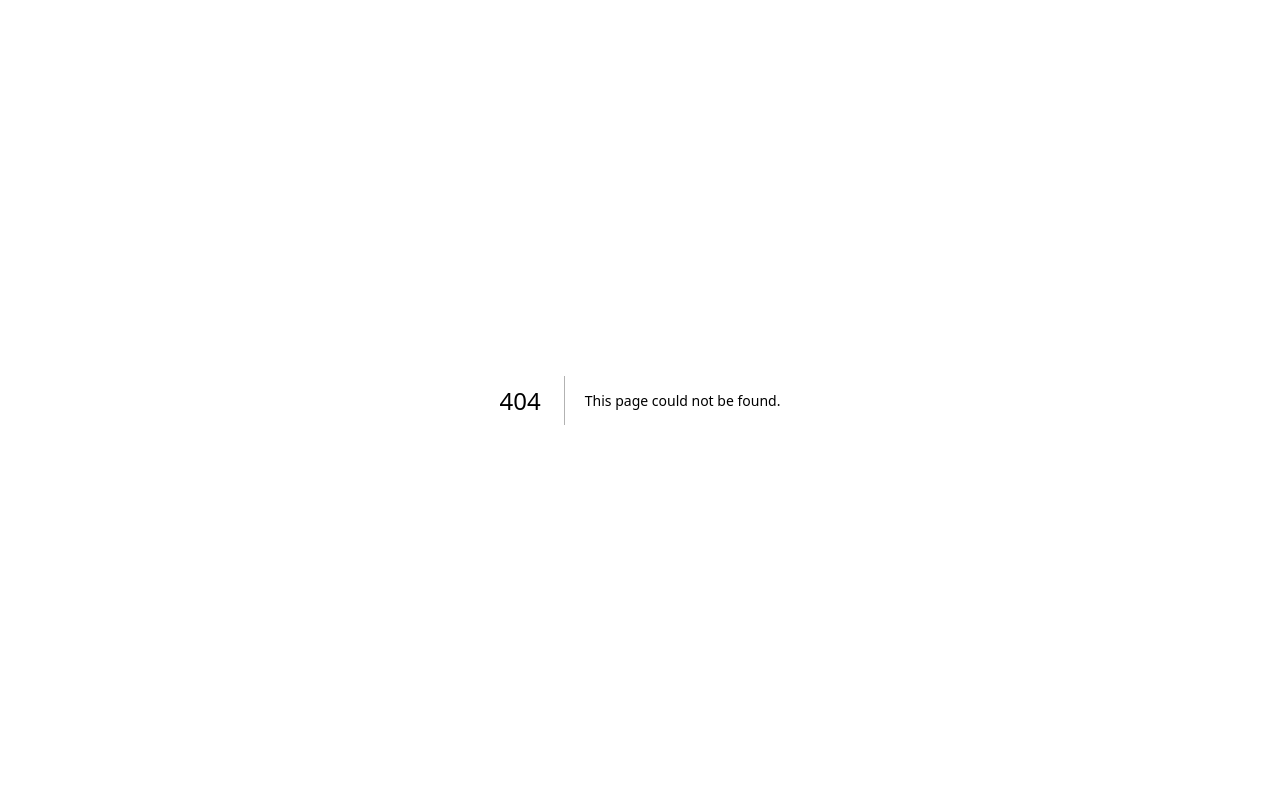
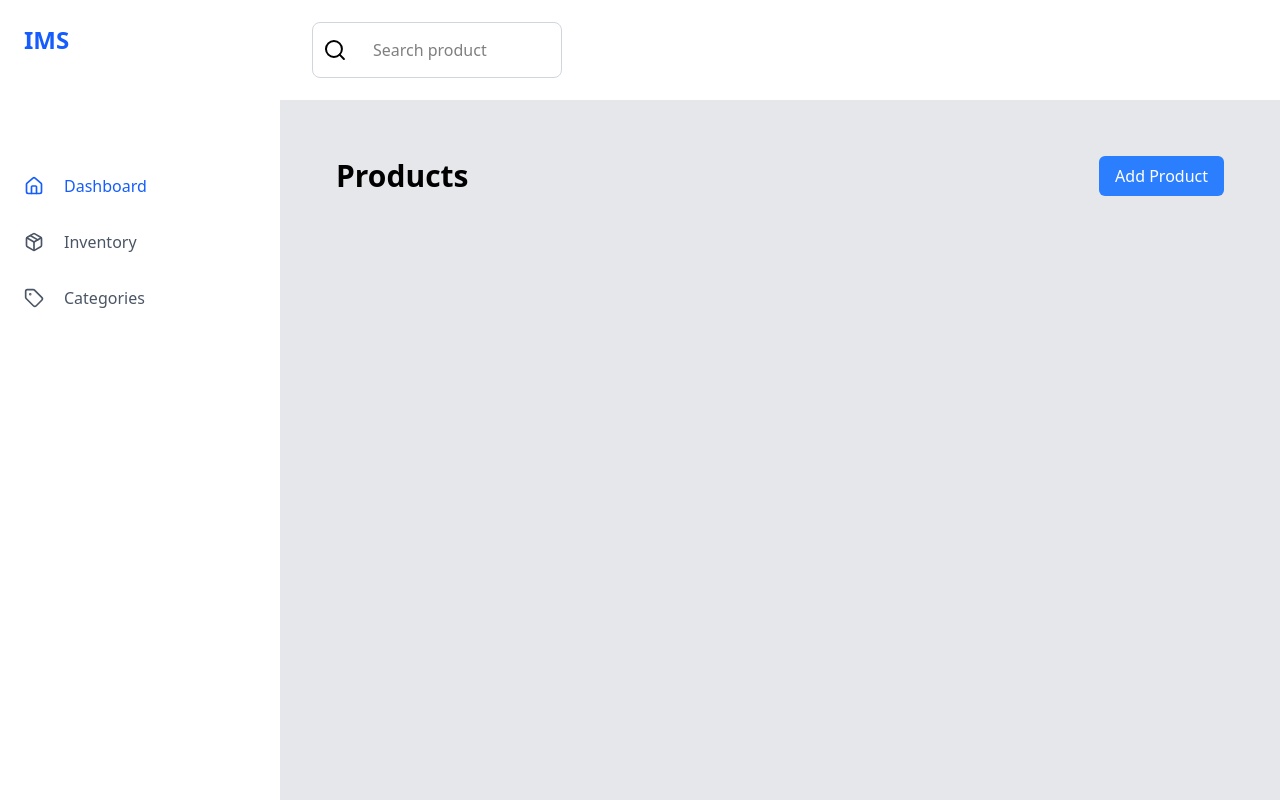
Before and after one commit to sudevmagar/inventory-management-system, a Next.js app: page /dashboard/inventory in a window 1280 px wide. Before the commit this address had no page. Built offline with nearby package versions, Linux system fonts and the light colour scheme.

Commit message:
nest into dashboard

```diff
--- a/app/category/page.jsx
+++ /dev/null
@@ -1,10 +0,0 @@
-import CategoryForm from '@/components/Category/CategoryForm'
-import React from 'react'
-
-export default function CategoryPage() {
-  return (
-    <div className="">
-      <CategoryForm />
-    </div>
-  )
-}
--- /dev/null
+++ b/app/dashboard/category/create/page.jsx
@@ -0,0 +1,10 @@
+import CategoryForm from "@/components/Category/CategoryForm";
+import React from "react";
+
+export default function AddCategory() {
+  return (
+    <div className="">
+      <CategoryForm />
+    </div>
+  );
+}
--- /dev/null
+++ b/app/dashboard/category/page.jsx
@@ -0,0 +1,9 @@
+import CategoryList from '@/components/Category/CategoryList'
+
+export default function CategoryPage() {
+  return (
+    <div className="">
+      <CategoryList />
+    </div>
+  )
+}
--- a/app/dashboard/layout.js
+++ b/app/dashboard/layout.js
@@ -1,3 +1,4 @@
+import Link from "next/link";
 import SidebarToggle from "../../components/SidebarToggle";
 import { Home, Package, Tag, Search } from "lucide-react";
 
@@ -16,7 +17,7 @@ export default function DashboardLayout({ children }) {
             </div>
             <div className="w-full flex items-center mb-8 cursor-pointer hover:text-blue-600">
               <Package className="w-5 h-5 mr-5" />
-              <p className="font-medium">Inventory</p>
+              <Link href={'/dashboard/inventory'} className="font-medium">Inventory</Link>
             </div>
             <div className="w-full flex items-center mb-8 cursor-pointer hover:text-blue-600">
               <Tag className="w-5 h-5 mr-5" />
--- a/components/Inventory/CreateForm.jsx
+++ b/components/Inventory/CreateForm.jsx
@@ -1,4 +1,5 @@
 "use client";
+import Link from "next/link";
 import React, { useState } from "react";
 
 export default function CreateForm() {
@@ -110,12 +111,20 @@ export default function CreateForm() {
           </select>
         </div>
 
+        <div className="flex gap-2 flex-col sm:flex-row text-center">
           <button
             type="submit"
             className="w-full bg-blue-500 text-white py-2 rounded-md hover:bg-blue-600 transition-colors"
           >
             Add Product
           </button>
+          <Link
+            href="/dashboard/inventory"
+            className="w-full bg-blue-500 text-white py-2 rounded-md hover:bg-blue-600 transition-colors"
+          >
+            Cancel
+          </Link>
+        </div>
       </form>
     </div>
   );
--- a/components/Inventory/ProductsList.jsx
+++ b/components/Inventory/ProductsList.jsx
@@ -4,12 +4,18 @@ import React from "react";
 
 export default function ProductsList() {
   return (
-    <div className="">
-      <div className="">
-        <h1>Products</h1>
-        <div>
-          <Link href={"/inventory/create"}>Add Product</Link>
-        </div>
+    <div className="max-w-5xl mx-auto p-6">
+      <div className="flex justify-between items-center mb-6">
+        <h1 className="text-3xl font-bold">Products</h1>
+        <Link href="/dashboard/inventory/create"
+          className="bg-blue-500 text-white px-4 py-2 rounded-md hover:bg-blue-600 transition-colors"
+        >
+          Add Product
+        </Link>
+      </div>
+
+      {/* Table */}
+      <div className="w-full">
       </div>
     </div>
   );
```
Also changed, not shown: app/dashboard/inventory/create/page.jsx (renamed from app/inventory/create/page.jsx), app/dashboard/inventory/page.jsx (renamed from app/inventory/page.jsx). Lines whose indentation alone changed are shown as unchanged.
